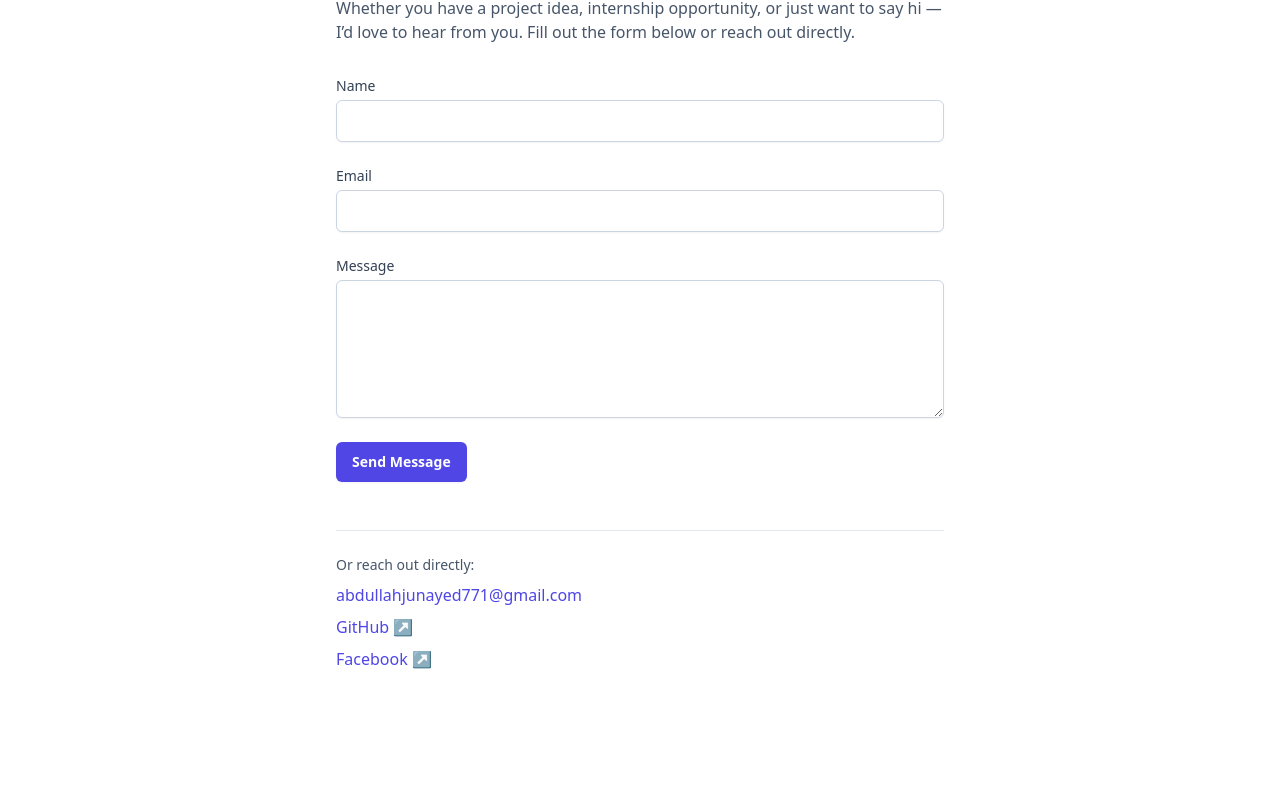
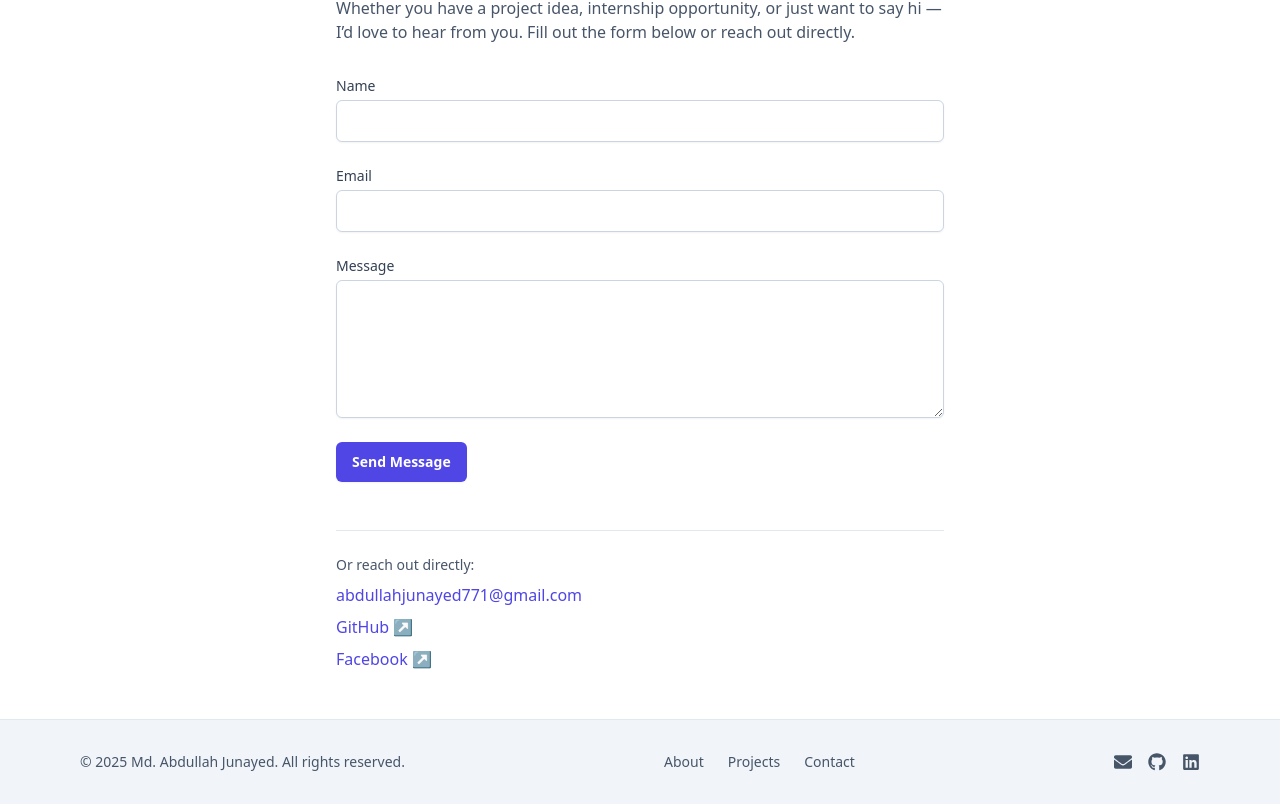
Before and after one commit to Abdullah-Junayed-290/My_Portfolio, a React (Vite) app: page /contact in a window 1280 px wide. Shown: the part 193-997 px from the top of the page. Before the commit the page ends 912 px from the top, so only its background shows below. Built offline with nearby package versions, Linux system fonts and the light colour scheme; a web font is replaced by a local one.

Commit message:
add footer.

```diff
--- a/package.json
+++ b/package.json
@@ -12,6 +12,7 @@
   "dependencies": {
     "react": "^19.1.1",
     "react-dom": "^19.1.1",
+    "react-icons": "^5.5.0",
     "react-router-dom": "^7.8.1"
   },
   "devDependencies": {
--- a/src/App.jsx
+++ b/src/App.jsx
@@ -8,6 +8,7 @@ const About = lazy(() => import("./pages/About"));
 const Projects = lazy(() => import("./pages/Projects"));
 const Contact = lazy(() => import("./pages/Contact"));
 const SuspenseFallback = lazy(() => import("./components/SuspenseFallback"));
+const Footer = lazy(() => import("./components/Footer"));
 
 export default function App() {
 	return (
@@ -30,6 +31,7 @@ export default function App() {
 					</Routes>
 				</Suspense>
 			</main>
+			<Footer />
 		</div>
 	);
 }
--- /dev/null
+++ b/src/components/Footer.jsx
@@ -0,0 +1,55 @@
+import React from "react";
+import { FaGithub, FaLinkedin, FaEnvelope } from "react-icons/fa";
+
+export default function Footer() {
+  return (
+    <footer className="bg-slate-100 dark:bg-slate-900 border-t border-slate-200 dark:border-slate-700">
+      <div className="max-w-6xl mx-auto px-4 py-8 flex flex-col md:flex-row items-center justify-between gap-4">
+
+        {/* Brand / Name */}
+        <p className="text-slate-600 dark:text-slate-300 text-sm">
+          © {new Date().getFullYear()} Md. Abdullah Junayed. All rights reserved.
+        </p>
+
+        {/* Navigation links */}
+        <nav className="flex gap-6 text-sm">
+          <a href="/about" className="text-slate-600 hover:text-indigo-500 dark:text-slate-300 dark:hover:text-indigo-400">
+            About
+          </a>
+          <a href="/projects" className="text-slate-600 hover:text-indigo-500 dark:text-slate-300 dark:hover:text-indigo-400">
+            Projects
+          </a>
+          <a href="/contact" className="text-slate-600 hover:text-indigo-500 dark:text-slate-300 dark:hover:text-indigo-400">
+            Contact
+          </a>
+        </nav>
+
+        {/* Social icons */}
+        <div className="flex gap-4 text-lg">
+          <a
+            href="mailto:abdullahjunayed771@gmail.com"
+            className="text-slate-600 hover:text-indigo-500 dark:text-slate-300 dark:hover:text-indigo-400"
+          >
+            <FaEnvelope />
+          </a>
+          <a
+            href="https://github.com/Abdullah-Junayed-290"
+            target="_blank"
+            rel="noopener noreferrer"
+            className="text-slate-600 hover:text-indigo-500 dark:text-slate-300 dark:hover:text-indigo-400"
+          >
+            <FaGithub />
+          </a>
+          <a
+            href="https://www.linkedin.com/in/your-profile"
+            target="_blank"
+            rel="noopener noreferrer"
+            className="text-slate-600 hover:text-indigo-500 dark:text-slate-300 dark:hover:text-indigo-400"
+          >
+            <FaLinkedin />
+          </a>
+        </div>
+      </div>
+    </footer>
+  );
+}
```
Also changed, not shown: 1 other file (tests, documents, lock files or other folders).
